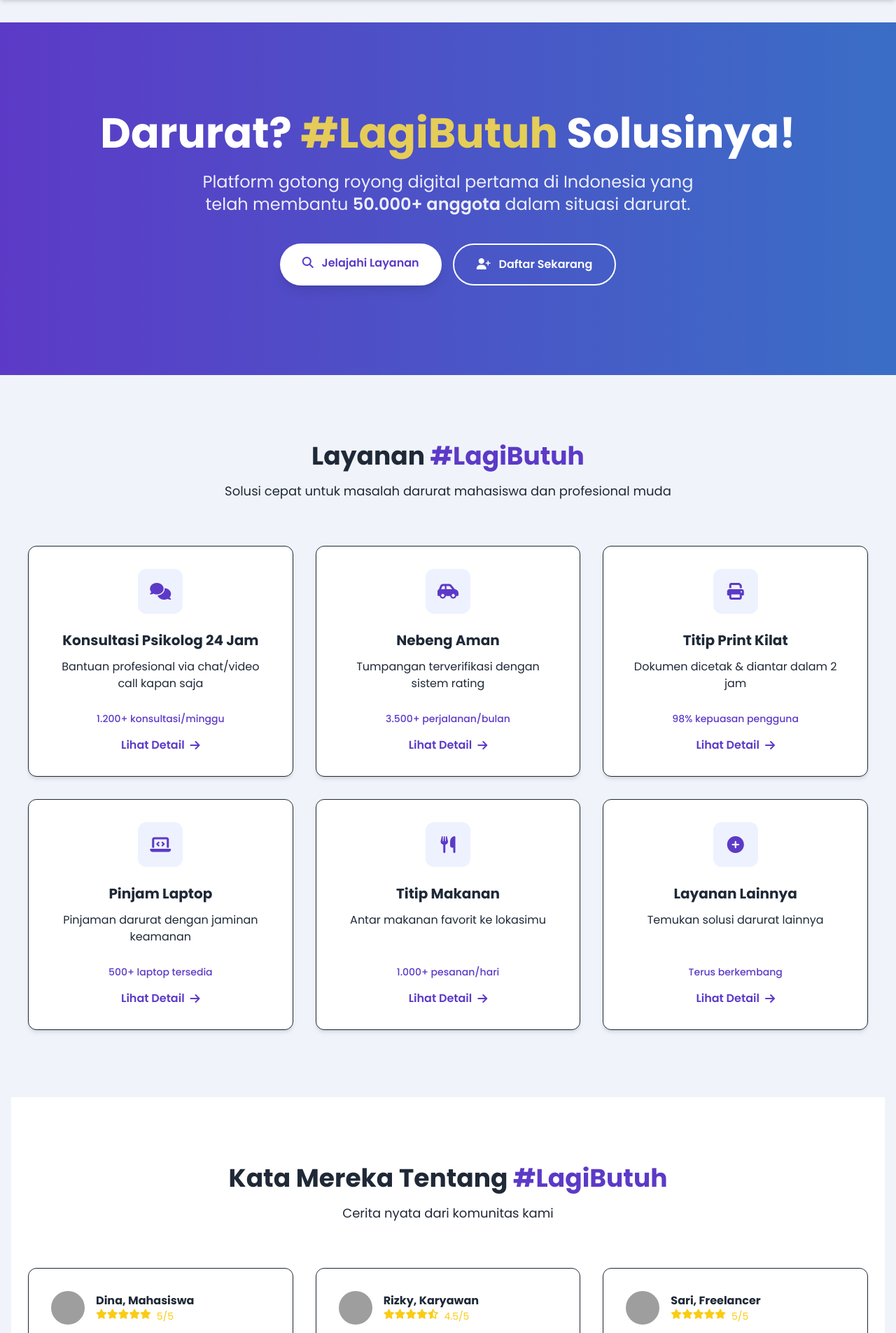
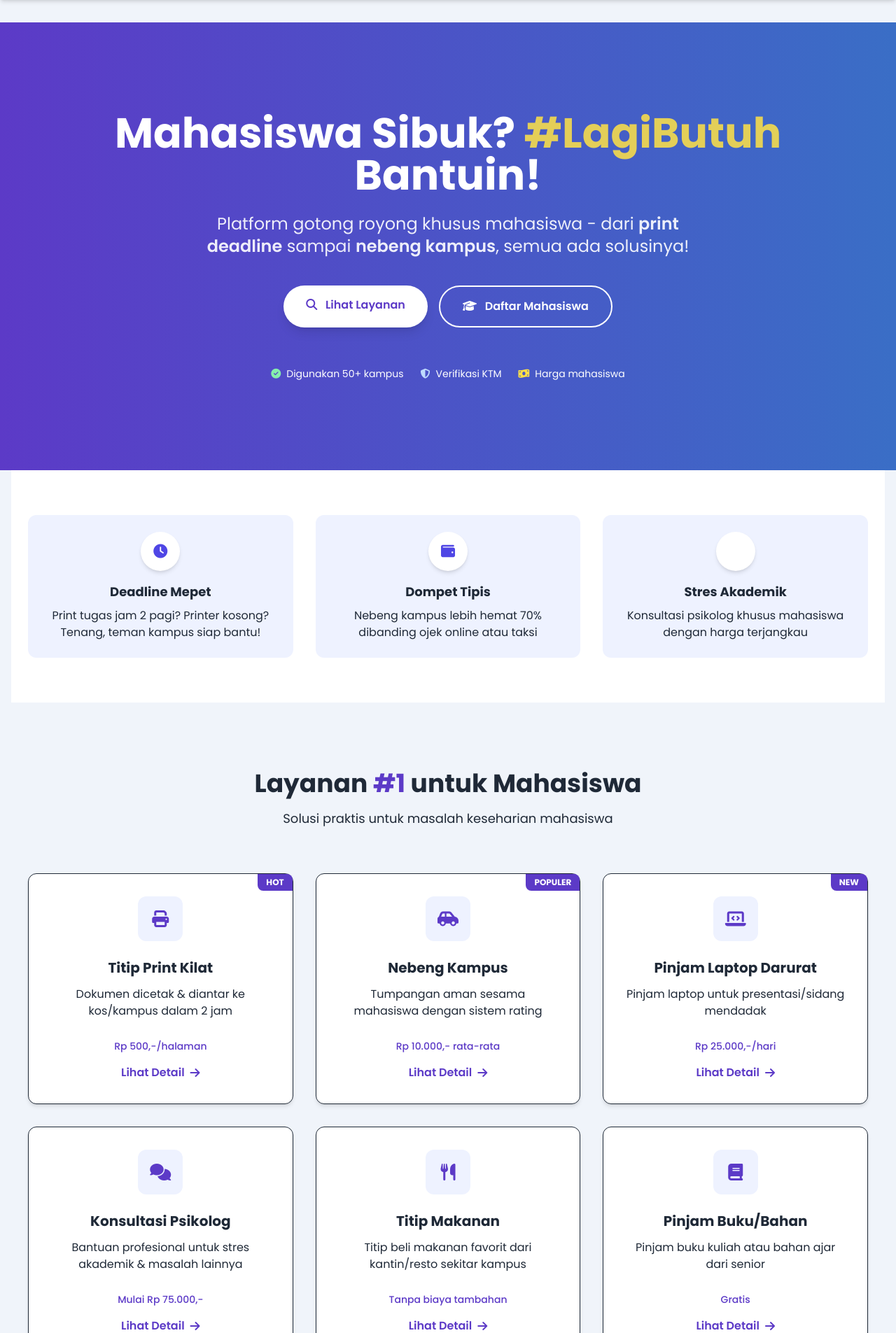
Before and after one commit to uchupbensin/LagiButuh, a PHP site: page /lagibutuh-website/ in a window 1280 px wide. Shown: the part 72-1977 px from the top of the page at 70% size. Run offline with PHP 8.4, Linux system fonts and the light colour scheme; some libraries are stand-ins or nearby versions; grey boxes are pictures that could not be loaded.

Commit message:
Update home.php

```diff
--- a/templates/home.php
+++ b/templates/home.php
@@ -3,86 +3,144 @@
 include 'header.php';
 ?>
 
-<!-- Hero Section - Lebih Menarik -->
- <!-- Di header.php sebelum </head> -->
-<link rel="stylesheet" href="https://cdnjs.cloudflare.com/ajax/libs/font-awesome/6.5.2/css/all.min.css" integrity="sha512-SnH5WK+bZxgPHs44uWIX+LLJAJ9/2PkPKZ5QiAj6Ta86w+fsb2TkcmfRyVX3pBnMFcV7oQPJkl9QevSCWr3W6A==" crossorigin="anonymous" referrerpolicy="no-referrer" />
+<!-- Hero Section - Student Focused -->
+ <link rel="stylesheet" href="https://cdnjs.cloudflare.com/ajax/libs/font-awesome/6.5.2/css/all.min.css" integrity="sha512-SnH5WK+bZxgPHs44uWIX+LLJAJ9/2PkPKZ5QiAj6Ta86w+fsb2TkcmfRyVX3pBnMFcV7oQPJkl9QevSCWr3W6A==" crossorigin="anonymous" referrerpolicy="no-referrer" />
 <section class="relative py-32 bg-gradient-to-r from-[#5C3AC7] to-[#3A6EC6] text-white overflow-hidden w-screen left-1/2 -translate-x-1/2">
   <div class="max-w-7xl mx-auto px-6 text-center space-y-6">
     <h1 class="text-4xl md:text-6xl font-bold leading-tight animate-fadeIn">
-      Darurat? <span class="text-yellow-300 animate-pulse">#LagiButuh</span> Solusinya!
+      Mahasiswa Sibuk? <span class="text-yellow-300 animate-pulse">#LagiButuh</span> Bantuin!
     </h1>
     <p class="text-xl md:text-2xl opacity-90 max-w-3xl mx-auto">
-      Platform gotong royong digital pertama di Indonesia yang telah membantu <span class="font-semibold">50.000+ anggota</span> dalam situasi darurat.
+      Platform gotong royong khusus mahasiswa - dari <span class="font-semibold">print deadline</span> sampai <span class="font-semibold">nebeng kampus</span>, semua ada solusinya!
     </p>
     <div class="flex flex-col sm:flex-row justify-center gap-4 pt-4">
       <a href="#layanan" class="px-8 py-4 bg-white text-[#5C3AC7] font-semibold rounded-full shadow-lg hover:shadow-xl transition-all duration-300 hover:-translate-y-1">
-        <i class="fas fa-search mr-2"></i> Jelajahi Layanan
+        <i class="fas fa-search mr-2"></i> Lihat Layanan
       </a>
-      <a href="<?= BASE_URL ?>/register" class="px-8 py-4 border-2 border-white text-white font-semibold rounded-full hover:bg-white hover:text-[#5C3AC7] transition-all duration-300 hover:-translate-y-1">
-        <i class="fas fa-user-plus mr-2"></i> Daftar Sekarang
+      <a href="<?= BASE_URL ?>/register?utm_source=landing&utm_campaign=student" class="px-8 py-4 border-2 border-white text-white font-semibold rounded-full hover:bg-white hover:text-[#5C3AC7] transition-all duration-300 hover:-translate-y-1">
+        <i class="fas fa-graduation-cap mr-2"></i> Daftar Mahasiswa
       </a>
+    </div>
+
+    <!-- Student Trust Indicators -->
+    <div class="pt-8 flex flex-wrap justify-center gap-6 text-sm">
+      <div class="flex items-center">
+        <i class="fas fa-check-circle text-green-300 mr-2"></i>
+        <span>Digunakan 50+ kampus</span>
+      </div>
+      <div class="flex items-center">
+        <i class="fas fa-shield-alt text-blue-200 mr-2"></i>
+        <span>Verifikasi KTM</span>
+      </div>
+      <div class="flex items-center">
+        <i class="fas fa-money-bill-wave text-yellow-300 mr-2"></i>
+        <span>Harga mahasiswa</span>
+      </div>
     </div>
   </div>
 </section>
 
-<!-- Services Section - Lebih Interaktif -->
+<!-- Student Pain Points Section -->
+<section class="py-16 bg-white">
+  <div class="max-w-7xl mx-auto px-6">
+    <div class="grid md:grid-cols-3 gap-8">
+      <!-- Problem 1 -->
+      <div class="text-center p-6 rounded-xl bg-indigo-50">
+        <div class="w-14 h-14 mx-auto mb-4 bg-white text-indigo-600 rounded-full flex items-center justify-center shadow-md">
+          <i class="fas fa-clock text-xl"></i>
+        </div>
+        <h3 class="font-bold text-lg mb-2">Deadline Mepet</h3>
+        <p class="text-gray-600">Print tugas jam 2 pagi? Printer kosong? Tenang, teman kampus siap bantu!</p>
+      </div>
+
+      <!-- Problem 2 -->
+      <div class="text-center p-6 rounded-xl bg-indigo-50">
+        <div class="w-14 h-14 mx-auto mb-4 bg-white text-indigo-600 rounded-full flex items-center justify-center shadow-md">
+          <i class="fas fa-wallet text-xl"></i>
+        </div>
+        <h3 class="font-bold text-lg mb-2">Dompet Tipis</h3>
+        <p class="text-gray-600">Nebeng kampus lebih hemat 70% dibanding ojek online atau taksi</p>
+      </div>
+
+      <!-- Problem 3 -->
+      <div class="text-center p-6 rounded-xl bg-indigo-50">
+        <div class="w-14 h-14 mx-auto mb-4 bg-white text-indigo-600 rounded-full flex items-center justify-center shadow-md">
+          <i class="fas fa-stress text-xl"></i>
+        </div>
+        <h3 class="font-bold text-lg mb-2">Stres Akademik</h3>
+        <p class="text-gray-600">Konsultasi psikolog khusus mahasiswa dengan harga terjangkau</p>
+      </div>
+    </div>
+  </div>
+</section>
+
+<!-- Services Section - Student Focused -->
 <section id="layanan" class="py-24 bg-gray-50">
   <div class="max-w-7xl mx-auto px-6 text-center">
     <div class="max-w-3xl mx-auto mb-16">
-      <h2 class="text-3xl md:text-4xl font-bold mb-4">Layanan <span class="text-[#5C3AC7]">#LagiButuh</span></h2>
-      <p class="text-lg text-gray-600">Solusi cepat untuk masalah darurat mahasiswa dan profesional muda</p>
+      <h2 class="text-3xl md:text-4xl font-bold mb-4">Layanan <span class="text-[#5C3AC7]">#1</span> untuk Mahasiswa</h2>
+      <p class="text-lg text-gray-600">Solusi praktis untuk masalah keseharian mahasiswa</p>
     </div>
 
     <div class="grid md:grid-cols-2 lg:grid-cols-3 gap-8">
       <?php
       $services = [
         [
-          "icon" => "fa-comments",
-          "title" => "Konsultasi Psikolog 24 Jam",
-          "desc" => "Bantuan profesional via chat/video call kapan saja",
-          "stats" => "1.200+ konsultasi/minggu",
-          "link" => BASE_URL."/psychologist/list"
+          "icon" => "fa-print",
+          "title" => "Titip Print Kilat",
+          "desc" => "Dokumen dicetak & diantar ke kos/kampus dalam 2 jam",
+          "stats" => "Rp 500,-/halaman",
+          "badge" => "HOT",
+          "link" => BASE_URL."/print/upload"
         ],
         [
           "icon" => "fa-car-side",
-          "title" => "Nebeng Aman",
-          "desc" => "Tumpangan terverifikasi dengan sistem rating",
-          "stats" => "3.500+ perjalanan/bulan",
+          "title" => "Nebeng Kampus",
+          "desc" => "Tumpangan aman sesama mahasiswa dengan sistem rating",
+          "stats" => "Rp 10.000,- rata-rata",
+          "badge" => "POPULER",
           "link" => BASE_URL."/nebeng/find_ride"
         ],
         [
-          "icon" => "fa-print",
-          "title" => "Titip Print Kilat",
-          "desc" => "Dokumen dicetak & diantar dalam 2 jam",
-          "stats" => "98% kepuasan pengguna",
-          "link" => BASE_URL."/print/upload"
+          "icon" => "fa-laptop-code",
+          "title" => "Pinjam Laptop Darurat",
+          "desc" => "Pinjam laptop untuk presentasi/sidang mendadak",
+          "stats" => "Rp 25.000,-/hari",
+          "badge" => "NEW",
+          "link" => BASE_URL."/laptop/list"
         ],
         [
-          "icon" => "fa-laptop-code",
-          "title" => "Pinjam Laptop",
-          "desc" => "Pinjaman darurat dengan jaminan keamanan",
-          "stats" => "500+ laptop tersedia",
-          "link" => BASE_URL."/laptop/list"
+          "icon" => "fa-comments",
+          "title" => "Konsultasi Psikolog",
+          "desc" => "Bantuan profesional untuk stres akademik & masalah lainnya",
+          "stats" => "Mulai Rp 75.000,-",
+          "link" => BASE_URL."/psychologist/list"
         ],
         [
           "icon" => "fa-utensils",
           "title" => "Titip Makanan",
-          "desc" => "Antar makanan favorit ke lokasimu",
-          "stats" => "1.000+ pesanan/hari",
+          "desc" => "Titip beli makanan favorit dari kantin/resto sekitar kampus",
+          "stats" => "Tanpa biaya tambahan",
           "link" => BASE_URL."/jastip/list_orders"
         ],
         [
-          "icon" => "fa-plus-circle",
-          "title" => "Layanan Lainnya",
-          "desc" => "Temukan solusi darurat lainnya",
-          "stats" => "Terus berkembang",
+          "icon" => "fa-book",
+          "title" => "Pinjam Buku/Bahan",
+          "desc" => "Pinjam buku kuliah atau bahan ajar dari senior",
+          "stats" => "Gratis",
           "link" => "#"
         ]
       ];
 
       foreach ($services as $s):
       ?>
-      <div class="bg-white rounded-xl p-8 shadow-md hover:shadow-xl transition-all duration-300 group border border-gray-100 hover:border-[#5C3AC7]">
+      <div class="bg-white rounded-xl p-8 shadow-md hover:shadow-xl transition-all duration-300 group border border-gray-100 hover:border-[#5C3AC7] relative">
+        <?php if(isset($s['badge'])): ?>
+          <span class="absolute top-0 right-0 bg-[#5C3AC7] text-white text-xs font-bold px-3 py-1 rounded-bl-lg rounded-tr-lg">
+            <?= $s['badge'] ?>
+          </span>
+        <?php endif; ?>
+
         <div class="w-16 h-16 mx-auto mb-6 bg-indigo-50 text-[#5C3AC7] rounded-xl flex items-center justify-center
                     group-hover:bg-[#5C3AC7] group-hover:text-white transition-colors duration-300">
           <i class="fas <?= $s['icon'] ?> text-2xl"></i>
@@ -99,94 +157,128 @@ include 'header.php';
   </div>
 </section>
 
-<!-- Testimonial Section - Lebih Banyak -->
+<!-- How It Works - Student Version -->
 <section class="py-24 bg-white">
   <div class="max-w-7xl mx-auto px-6 text-center">
     <div class="max-w-3xl mx-auto mb-16">
-      <h2 class="text-3xl md:text-4xl font-bold mb-4">Kata Mereka Tentang <span class="text-[#5C3AC7]">#LagiButuh</span></h2>
-      <p class="text-lg text-gray-600">Cerita nyata dari komunitas kami</p>
+      <h2 class="text-3xl md:text-4xl font-bold mb-4">Cuma 3 Langkah Mudah!</h2>
+      <p class="text-lg text-gray-600">Dapatkan bantuan dalam hitungan menit</p>
+    </div>
+
+    <div class="grid md:grid-cols-3 gap-8 text-left">
+      <div class="p-8 bg-gray-50 rounded-xl shadow-sm hover:shadow-md transition-shadow border border-gray-200 hover:border-[#5C3AC7]">
+        <div class="text-[#5C3AC7] font-bold text-4xl mb-4">1</div>
+        <h3 class="font-bold text-xl mb-3 text-gray-800">Daftar dengan KTM</h3>
+        <p class="text-gray-600">Verifikasi akun mahasiswa kamu untuk akses penuh</p>
+      </div>
+      <div class="p-8 bg-gray-50 rounded-xl shadow-sm hover:shadow-md transition-shadow border border-gray-200 hover:border-[#5C3AC7]">
+        <div class="text-[#5C3AC7] font-bold text-4xl mb-4">2</div>
+        <h3 class="font-bold text-xl mb-3 text-gray-800">Cari Bantuan</h3>
+        <p class="text-gray-600">Temukan layanan dari mahasiswa di kampus/kos terdekat</p>
+      </div>
+      <div class="p-8 bg-gray-50 rounded-xl shadow-sm hover:shadow-md transition-shadow border border-gray-200 hover:border-[#5C3AC7]">
+        <div class="text-[#5C3AC7] font-bold text-4xl mb-4">3</div>
+        <h3 class="font-bold text-xl mb-3 text-gray-800">Terhubung & Selesai</h3>
+        <p class="text-gray-600">Bayar via aplikasi dan masalah teratasi!</p>
+      </div>
+    </div>
+  </div>
+</section>
+
+<!-- Student Testimonials -->
+<section class="py-24 bg-gray-50">
+  <div class="max-w-7xl mx-auto px-6 text-center">
+    <div class="max-w-3xl mx-auto mb-16">
+      <h2 class="text-3xl md:text-4xl font-bold mb-4">Mahasiswa <span class="text-[#5C3AC7]">#LagiButuh</span></h2>
+      <p class="text-lg text-gray-600">Cerita nyata dari teman-teman kampus</p>
     </div>
 
     <div class="grid md:grid-cols-3 gap-8 text-left">
       <!-- Testimonial 1 -->
-      <div class="p-8 bg-gray-50 rounded-xl shadow-sm hover:shadow-md transition-shadow border border-gray-200 hover:border-[#5C3AC7]">
+      <div class="p-8 bg-white rounded-xl shadow-sm hover:shadow-md transition-shadow border border-gray-200">
         <div class="flex items-center mb-4">
           <div class="w-12 h-12 rounded-full bg-gray-200 mr-4 overflow-hidden">
             <img src="https://randomuser.me/api/portraits/women/45.jpg" alt="Dina" class="w-full h-full object-cover">
           </div>
           <div>
-            <h4 class="font-bold">Dina, Mahasiswa</h4>
+            <h4 class="font-bold">Dina - UI</h4>
             <div class="flex text-yellow-400 text-sm">
               <i class="fas fa-star"></i><i class="fas fa-star"></i><i class="fas fa-star"></i><i class="fas fa-star"></i><i class="fas fa-star"></i>
-              <span class="text-gray-500 ml-2">5/5</span>
             </div>
           </div>
         </div>
-        <p class="text-gray-600 italic mb-4">"Laptop rusak tepat sebelum sidang skripsi. Lewat LagiButuh dapat pinjaman laptop dalam 1 jam! Penyewanya mahasiswa kampus sebelah yang sangat membantu."</p>
-        <p class="text-sm text-gray-500">12 Maret 2025</p>
+        <p class="text-gray-600 italic mb-4">"Pas deadline skripsi, laptop rusak! Lewat LagiButuh bisa pinjam laptop senior dalam 1 jam. Harganya student-friendly banget!"</p>
+        <div class="flex items-center text-sm text-gray-500">
+          <i class="fas fa-book-open mr-2"></i>
+          <span>Mahasiswa Teknik Informatika</span>
+        </div>
       </div>
 
       <!-- Testimonial 2 -->
-      <div class="p-8 bg-gray-50 rounded-xl shadow-sm hover:shadow-md transition-shadow border border-gray-200 hover:border-[#5C3AC7]">
+      <div class="p-8 bg-white rounded-xl shadow-sm hover:shadow-md transition-shadow border border-gray-200">
         <div class="flex items-center mb-4">
           <div class="w-12 h-12 rounded-full bg-gray-200 mr-4 overflow-hidden">
             <img src="https://randomuser.me/api/portraits/men/32.jpg" alt="Rizky" class="w-full h-full object-cover">
           </div>
           <div>
-            <h4 class="font-bold">Rizky, Karyawan</h4>
+            <h4 class="font-bold">Rizky - UGM</h4>
             <div class="flex text-yellow-400 text-sm">
               <i class="fas fa-star"></i><i class="fas fa-star"></i><i class="fas fa-star"></i><i class="fas fa-star"></i><i class="fas fa-star-half-alt"></i>
-              <span class="text-gray-500 ml-2">4.5/5</span>
             </div>
           </div>
         </div>
-        <p class="text-gray-600 italic mb-4">"Nebeng kerja tiap hari via LagiButuh menghemat 70% biaya transportasi. Sekarang punya teman nebeng tetap yang sama lokasi kantornya."</p>
-        <p class="text-sm text-gray-500">28 Februari 2025</p>
+        <p class="text-gray-600 italic mb-4">"Nebeng dari kos ke kampus cuma 10rb, ketemu teman sejurusan pula. Sekarang jadi teman nebeng tetap!"</p>
+        <div class="flex items-center text-sm text-gray-500">
+          <i class="fas fa-car-side mr-2"></i>
+          <span>Pengguna Nebeng Setia</span>
+        </div>
       </div>
 
       <!-- Testimonial 3 -->
-      <div class="p-8 bg-gray-50 rounded-xl shadow-sm hover:shadow-md transition-shadow border border-gray-200 hover:border-[#5C3AC7]">
+      <div class="p-8 bg-white rounded-xl shadow-sm hover:shadow-md transition-shadow border border-gray-200">
         <div class="flex items-center mb-4">
           <div class="w-12 h-12 rounded-full bg-gray-200 mr-4 overflow-hidden">
             <img src="https://randomuser.me/api/portraits/women/68.jpg" alt="Sari" class="w-full h-full object-cover">
           </div>
           <div>
-            <h4 class="font-bold">Sari, Freelancer</h4>
+            <h4 class="font-bold">Sari - ITB</h4>
             <div class="flex text-yellow-400 text-sm">
               <i class="fas fa-star"></i><i class="fas fa-star"></i><i class="fas fa-star"></i><i class="fas fa-star"></i><i class="fas fa-star"></i>
-              <span class="text-gray-500 ml-2">5/5</span>
             </div>
           </div>
         </div>
-        <p class="text-gray-600 italic mb-4">"Pas isolasi COVID, titip beli obat dan makanan via LagiButuh. Pengirimnya sangat membantu sampai beliin buah dan vitamin tambahan."</p>
-        <p class="text-sm text-gray-500">15 Januari 2025</p>
+        <p class="text-gray-600 italic mb-4">"Stres berat sama tugas akhir, konsultasi via LagiButuh sangat membantu. Psikolognya ramah dan harga khusus mahasiswa."</p>
+        <div class="flex items-center text-sm text-gray-500">
+          <i class="fas fa-brain mr-2"></i>
+          <span>Pengguna Konsultasi</span>
+        </div>
       </div>
     </div>
   </div>
 </section>
 
-
-<!-- Final CTA Section -->
+<!-- Final CTA - Student Focused -->
 <section class="relative py-32 bg-gradient-to-r from-[#5C3AC7] to-[#3A6EC6] text-white overflow-hidden w-screen left-1/2 -translate-x-1/2">
-  <div class="absolute inset-0 bg-[url('<?= BASE_URL ?>/assets/images/pattern.svg')] opacity-10 -z-10"></div>
+  <div class="absolute inset-0 bg-[url('<?= BASE_URL ?>/assets/images/campus-pattern.svg')] opacity-10 -z-10"></div>
   <div class="max-w-4xl mx-auto px-6 text-center relative">
-    <h2 class="text-3xl md:text-4xl font-bold mb-6">Siap Bergabung dengan Komunitas Kami?</h2>
-    <p class="text-xl opacity-90 mb-8 max-w-2xl mx-auto">Daftar sekarang dan dapatkan akses ke semua layanan darurat</p>
+    <h2 class="text-3xl md:text-4xl font-bold mb-6">Bergabung dengan 50.000+ Mahasiswa Lainnya</h2>
+    <p class="text-xl opacity-90 mb-8 max-w-2xl mx-auto">Daftar sekarang dan nikmati kemudahan layanan khusus mahasiswa</p>
     <div class="flex flex-col sm:flex-row justify-center gap-4">
-      <a href="<?= BASE_URL ?>/register" class="px-8 py-4 bg-white text-[#5C3AC7] font-bold rounded-full shadow-lg hover:shadow-xl transition-all hover:-translate-y-1">
-        <i class="fas fa-user-plus mr-2"></i> Daftar Sekarang - Gratis!
+      <a href="<?= BASE_URL ?>/register?type=student" class="px-8 py-4 bg-white text-[#5C3AC7] font-bold rounded-full shadow-lg hover:shadow-xl transition-all hover:-translate-y-1">
+        <i class="fas fa-graduation-cap mr-2"></i> Daftar Mahasiswa
       </a>
       <a href="#layanan" class="px-8 py-4 border-2 border-white text-white font-bold rounded-full hover:bg-white hover:text-[#5C3AC7] transition-all hover:-translate-y-1">
-        <i class="fas fa-info-circle mr-2"></i> Pelajari Lebih Lanjut
+        <i class="fas fa-info-circle mr-2"></i> Lihat Layanan
       </a>
     </div>
+    <p class="mt-6 text-sm opacity-80">Verifikasi KTM diperlukan untuk akses penuh</p>
   </div>
 </section>
 
 <?php include 'footer.php'; ?>
 
 <style>
-  /* Animasi untuk ikon */
+  /* Animations */
   .animate-pulse {
     animation: pulse 2s cubic-bezier(0.4, 0, 0.6, 1) infinite;
   }
@@ -201,4 +293,10 @@ include 'header.php';
     from { opacity: 0; transform: translateY(20px); }
     to { opacity: 1; transform: translateY(0); }
   }
+
+  /* Custom Badges */
+  [class^="fa-"], [class*=" fa-"] {
+    font-family: 'Font Awesome 6 Free' !important;
+    font-weight: 900 !important;
+  }
 </style>
```
